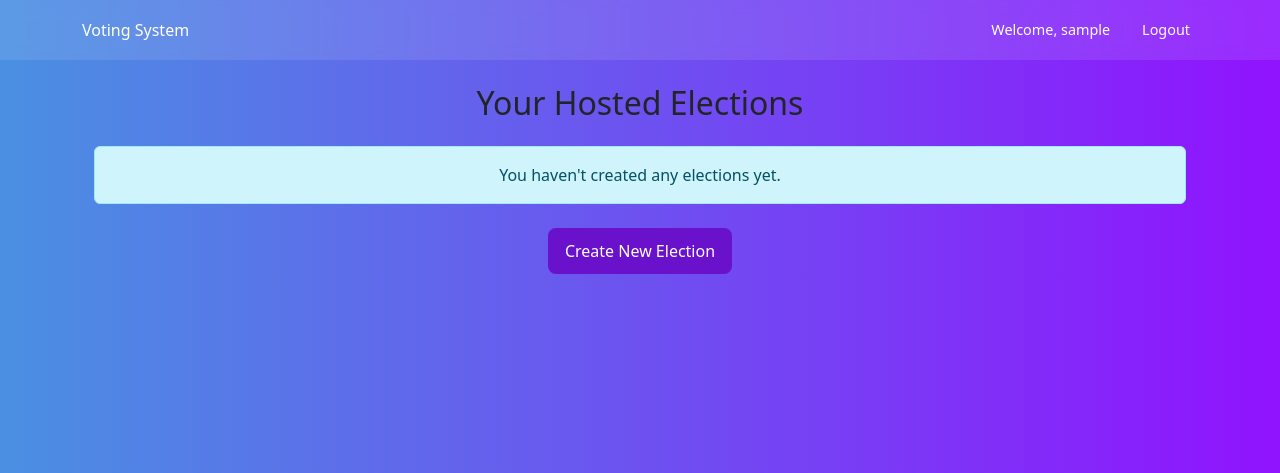
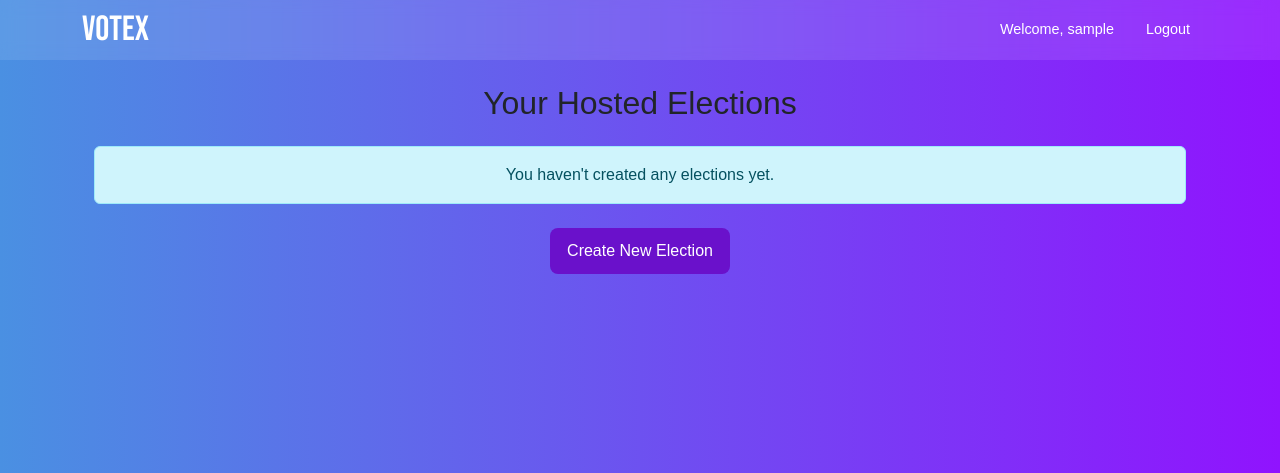
Before and after one commit to BelikeKrishna/DBMS_microproject, a Flask app: page /host in a window 1280 px wide. Shown: the top 473 px of the page. Run offline with Flask 3, Linux system fonts and the light colour scheme; the visitor is signed in with stand-in values (Sample User, id 1); data that the repository does not hold is empty; some libraries are stand-ins or nearby versions.

Commit message:
stage2.9/3

```diff
--- a/static/css/base.css
+++ b/static/css/base.css
@@ -9,8 +9,10 @@
 
 /* Reduce Navbar Brand Size */
 .navbar .navbar-brand {
-    font-size: 1rem; /* Smaller text */
+    font-size: 35px; /* Smaller text */
     padding: 0;
+    font-family: 'Bebas Neue',sans-serif;
+
 }
 
 /* Reduce Navbar Link and Text Size */
--- a/static/css/host.css
+++ b/static/css/host.css
@@ -1,4 +1,7 @@
 /* General Styling */
+*{
+    font-family: 'Poppins', sans-serif;
+}
 body {
     background: linear-gradient(to right, #4A90E2, #9013FE);
 
--- a/templates/base.html
+++ b/templates/base.html
@@ -6,11 +6,12 @@
     <title>Online Voting System</title>
     <link href="https://cdn.jsdelivr.net/npm/bootstrap@5.3.0/dist/css/bootstrap.min.css" rel="stylesheet">
     <link rel="stylesheet" href="{{ url_for('static', filename='css/base.css') }}">
+    <link href="https://fonts.googleapis.com/css2?family=Bebas+Neue&display=swap" rel="stylesheet">
 </head>
 <body>
     <nav class="navbar navbar-expand-lg navbar-dark">
         <div class="container">
-            <a class="navbar-brand" href="{{ url_for('home') }}">Voting System</a>
+            <a class="navbar-brand" href="{{ url_for('home') }}">VoteX</a>
             <div class="navbar-nav ms-auto">
                 {% if session.logged_in %}
                     <span class="navbar-text me-3">Welcome, {{ session.username }}</span>
```
